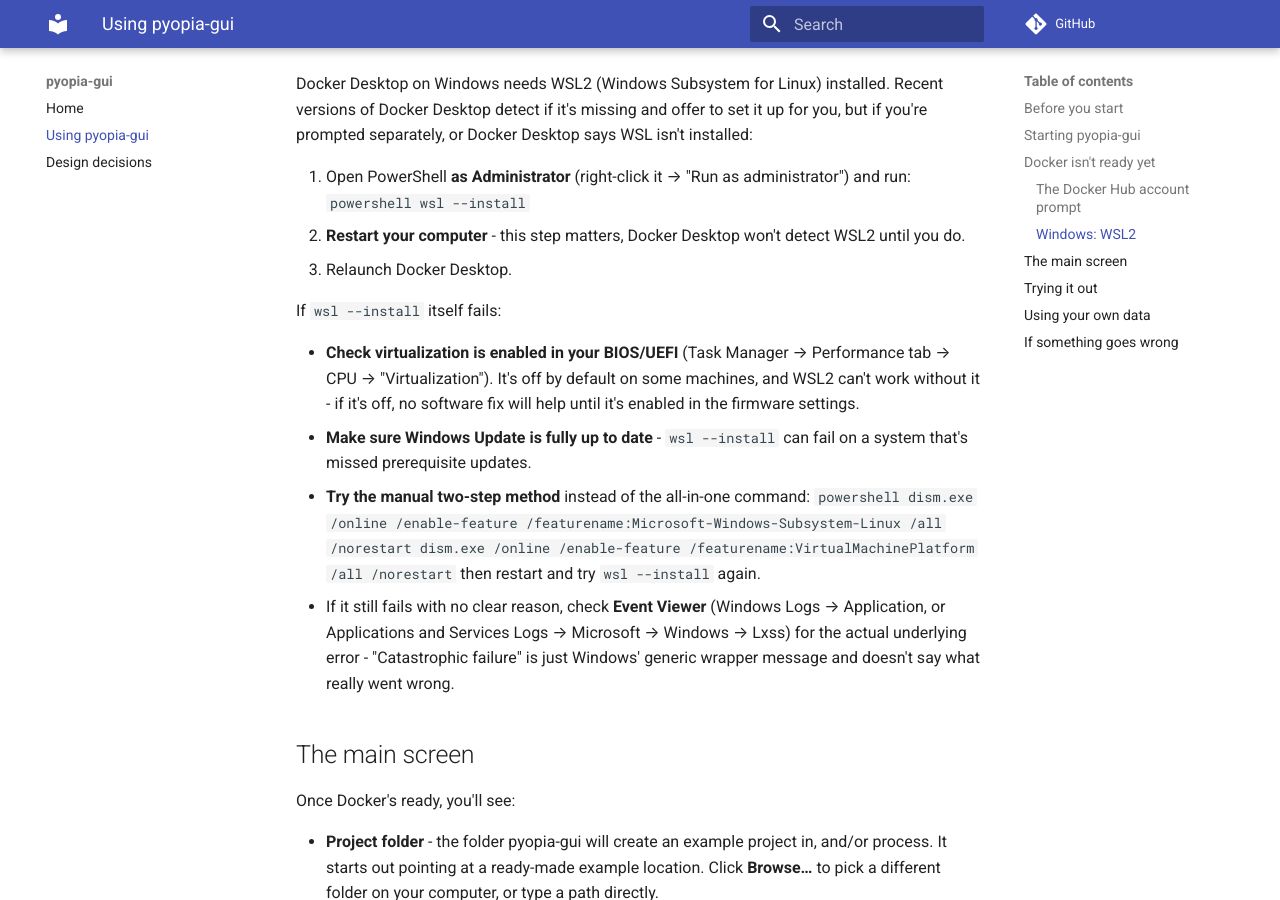
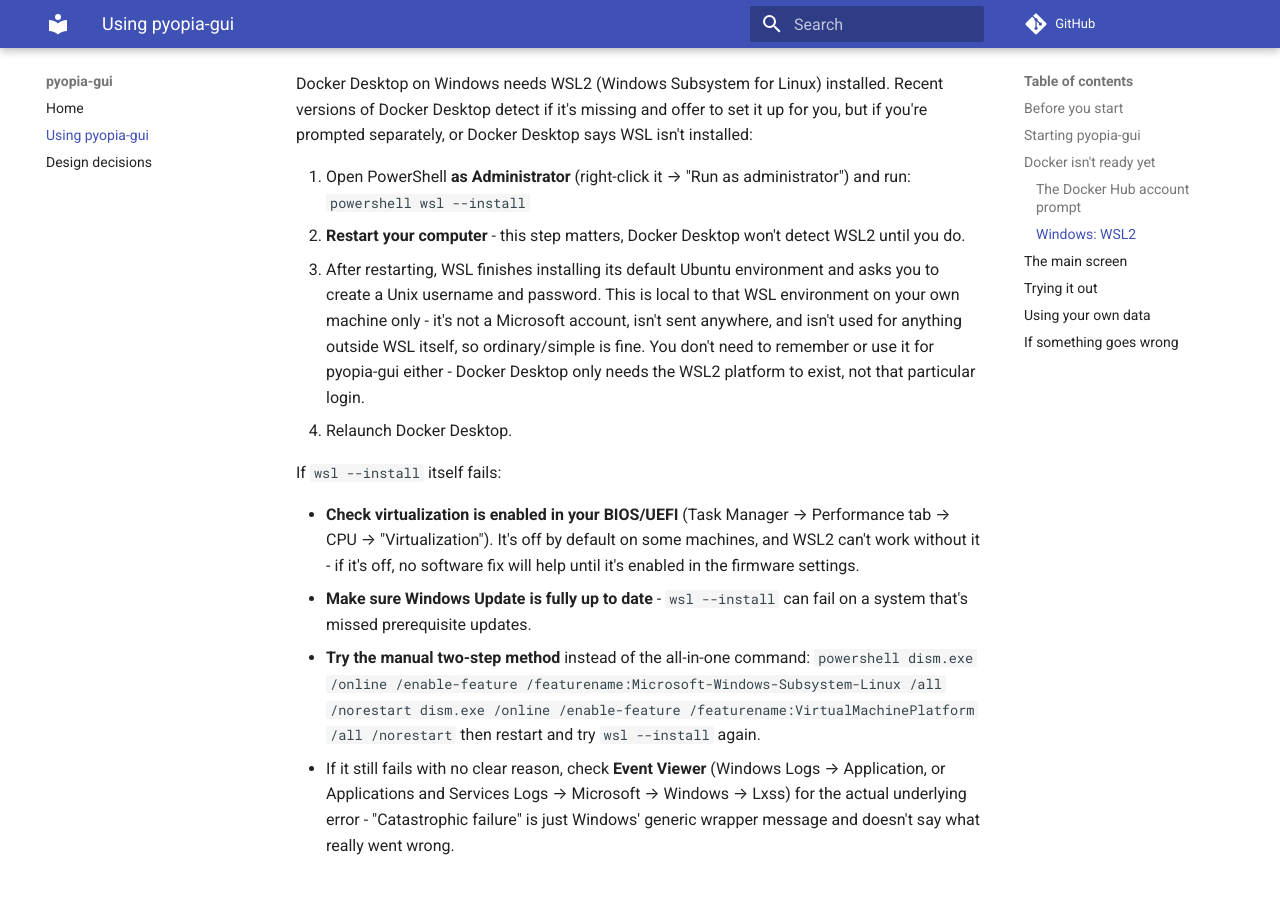
Before and after one commit to nimmo-smith-technologies/pyopia-gui, an MkDocs documentation site: the page built from docs/usage.md, in a window 1280 px wide and 900 px high, scrolled down 1325 px. Built offline with MkDocs 1.6.1 and Material for MkDocs 9.7.7, drawn with Linux system fonts in a browser that asks for light colours; comment, search, counter and statistics services are not loaded.

Commit message:
Document the WSL Unix account prompt too, not just Docker Hub's
Missed this one in the last pass - the WSL setup itself creates a
separate local Unix account, distinct from the Docker Hub prompt.
Same answer either way: low-stakes, local-only, ordinary password is
fine.

Signed-off-by: Alex Nimmo Smith <alex@nimmosmith.co.uk>

````diff
--- a/docs/usage.md
+++ b/docs/usage.md
@@ -67,7 +67,13 @@ if you're prompted separately, or Docker Desktop says WSL isn't installed:
    ```
 2. **Restart your computer** - this step matters, Docker Desktop won't detect WSL2
    until you do.
-3. Relaunch Docker Desktop.
+3. After restarting, WSL finishes installing its default Ubuntu environment and asks
+   you to create a Unix username and password. This is local to that WSL environment
+   on your own machine only - it's not a Microsoft account, isn't sent anywhere, and
+   isn't used for anything outside WSL itself, so ordinary/simple is fine. You don't
+   need to remember or use it for pyopia-gui either - Docker Desktop only needs the
+   WSL2 platform to exist, not that particular login.
+4. Relaunch Docker Desktop.
 
 If `wsl --install` itself fails:
 
````
